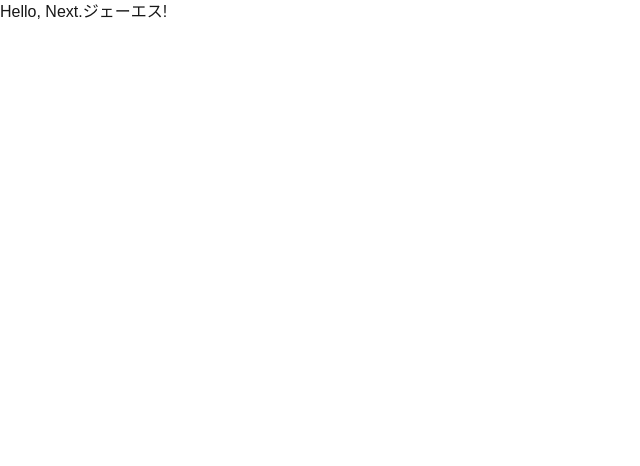
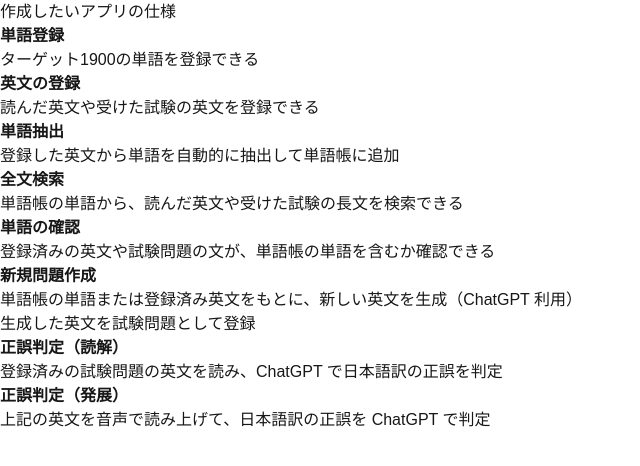
Before and after one commit to kume249/hello-world, a Next.js app: page / in a window 1280 px wide. Shown: the top 466 px of the page, without its empty margins (0-640 px from the left). Built offline with nearby package versions, Linux system fonts and the light colour scheme.

Commit message:
文面変更

```diff
--- a/app/page.tsx
+++ b/app/page.tsx
@@ -1,4 +1,43 @@
 // app/page.tsx
 export default function Page() {
-  return <h1>Hello, Next.ジェーエス!</h1>;
+  return (
+    <main>
+      <h2>作成したいアプリの仕様</h2>
+      <ol>
+        <li>
+          <strong>単語登録</strong><br />
+          ターゲット1900の単語を登録できる
+        </li>
+        <li>
+          <strong>英文の登録</strong><br />
+          読んだ英文や受けた試験の英文を登録できる
+        </li>
+        <li>
+          <strong>単語抽出</strong><br />
+          登録した英文から単語を自動的に抽出して単語帳に追加
+        </li>
+        <li>
+          <strong>全文検索</strong><br />
+          単語帳の単語から、読んだ英文や受けた試験の長文を検索できる
+        </li>
+        <li>
+          <strong>単語の確認</strong><br />
+          登録済みの英文や試験問題の文が、単語帳の単語を含むか確認できる
+        </li>
+        <li>
+          <strong>新規問題作成</strong><br />
+          単語帳の単語または登録済み英文をもとに、新しい英文を生成（ChatGPT 利用）<br />
+          生成した英文を試験問題として登録
+        </li>
+        <li>
+          <strong>正誤判定（読解）</strong><br />
+          登録済みの試験問題の英文を読み、ChatGPT で日本語訳の正誤を判定
+        </li>
+        <li>
+          <strong>正誤判定（発展）</strong><br />
+          上記の英文を音声で読み上げて、日本語訳の正誤を ChatGPT で判定
+        </li>
+      </ol>
+    </main>
+  )
 }
```
